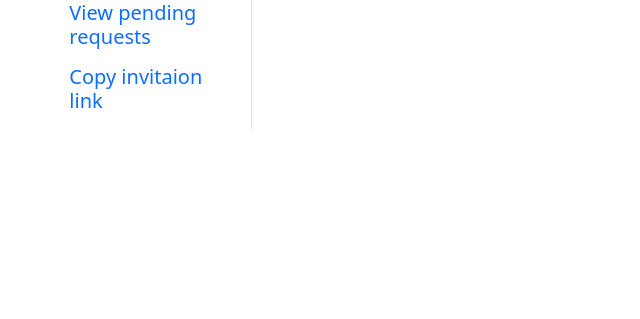
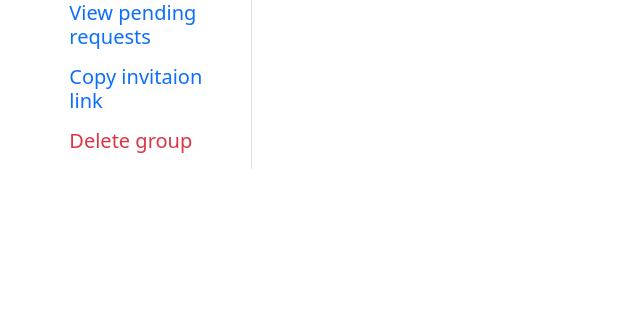
Before and after one commit to MaarkNassef/QuizAT, a Django app: page /groups/1/ in a window 1280 px wide. Shown: the part 194-513 px from the top of the page, without its empty margins (0-640 px from the left). Run offline with Django 4.2, Linux system fonts and the light colour scheme; a user stored in the database is signed in; data comes from the database, SQL or seed files in the repository.

Commit message:
Delete group.

```diff
--- a/mysite/groups/templates/groups/detail.html
+++ b/mysite/groups/templates/groups/detail.html
@@ -16,6 +16,30 @@
         <div class="mb-3">
             <a class="text-decoration-none" href="#"><h3 class="display-4 fs-5">Copy invitaion link</h3></a>
         </div>
+        <div class="mb-3">
+            {% comment %} <a class="text-decoration-none text-danger" href="{% url "groups:delete_group" group.id %}"><h3 class="display-4 fs-5">Delete group</h3></a> {% endcomment %}
+            <!-- Button trigger modal -->
+            <a class="text-decoration-none text-danger" data-bs-toggle="modal" data-bs-target="#deleteModal" href="#"><h3 class="display-4 fs-5">Delete group</h3></a>
+
+            <!-- Modal -->
+            <div class="modal fade" id="deleteModal" tabindex="-1" aria-labelledby="deleteModalLabel" aria-hidden="true">
+                <div class="modal-dialog">
+                <div class="modal-content">
+                    <div class="modal-header">
+                    <h1 class="modal-title fs-5" id="deleteModalLabel">Delete group</h1>
+                    <button type="button" class="btn-close" data-bs-dismiss="modal" aria-label="Close"></button>
+                    </div>
+                    <div class="modal-body">
+                    Are you sure you want to delete this group?
+                    </div>
+                    <div class="modal-footer">
+                    <button type="button" class="btn btn-secondary" data-bs-dismiss="modal">Close</button>
+                    <a class="btn btn-danger" href="{% url "groups:delete_group" group.id %}">Delete</a>
+                    </div>
+                </div>
+                </div>
+            </div>
+        </div>
     </div>
     <div class="col-10">
         {{group.name}}
--- a/mysite/groups/urls.py
+++ b/mysite/groups/urls.py
@@ -6,4 +6,5 @@ app_name = 'groups'
 urlpatterns = [
     path('add/', views.GroupCreateView.as_view(), name="add_group"),
     path('<int:pk>/', views.GroupDetailView.as_view(), name="group"),
+    path('<int:pk>/delete/', views.GroupDeleteView.as_view(), name="delete_group"),
 ]
--- a/mysite/groups/views.py
+++ b/mysite/groups/views.py
@@ -1,6 +1,5 @@
-from typing import Any
 from django.shortcuts import redirect
-from django.views.generic.edit import CreateView
+from django.views.generic.edit import CreateView, DeleteView
 from django.views.generic.detail import DetailView
 from django.contrib.auth.mixins import LoginRequiredMixin
 from .models import Group
@@ -24,3 +23,14 @@ class GroupCreateView(LoginRequiredMixin, CreateView):
 class GroupDetailView(LoginRequiredMixin, DetailView):
     model = Group
     template_name = 'groups/detail.html'
+
+class GroupDeleteView(LoginRequiredMixin, DeleteView):
+    model = Group
+    success_url = '/'
+
+    def get(self, request, *args, **kwargs):
+        group = self.get_object()
+        if group.admin == request.user:
+            group.delete()
+
+        return redirect(self.success_url)
```
